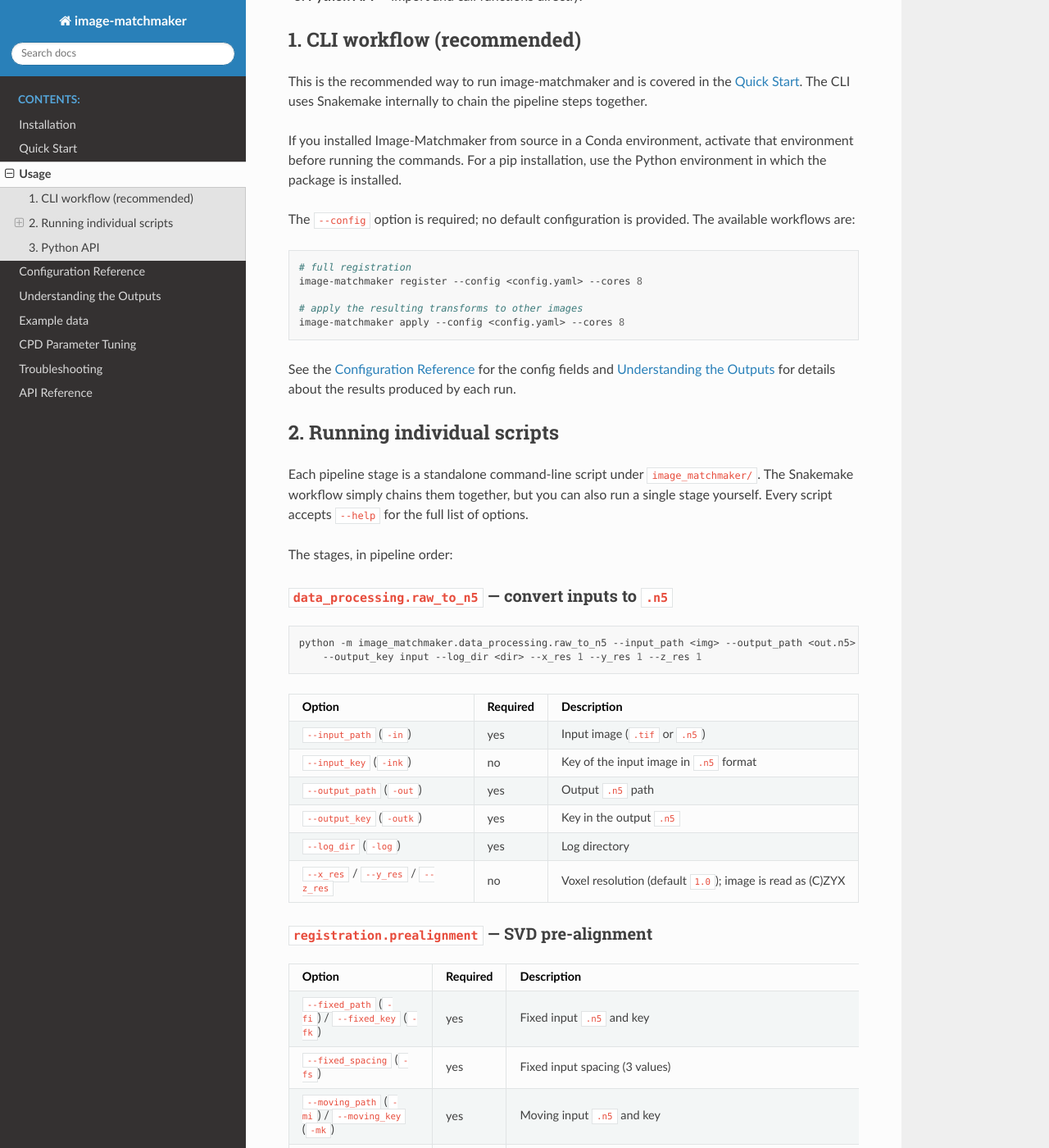
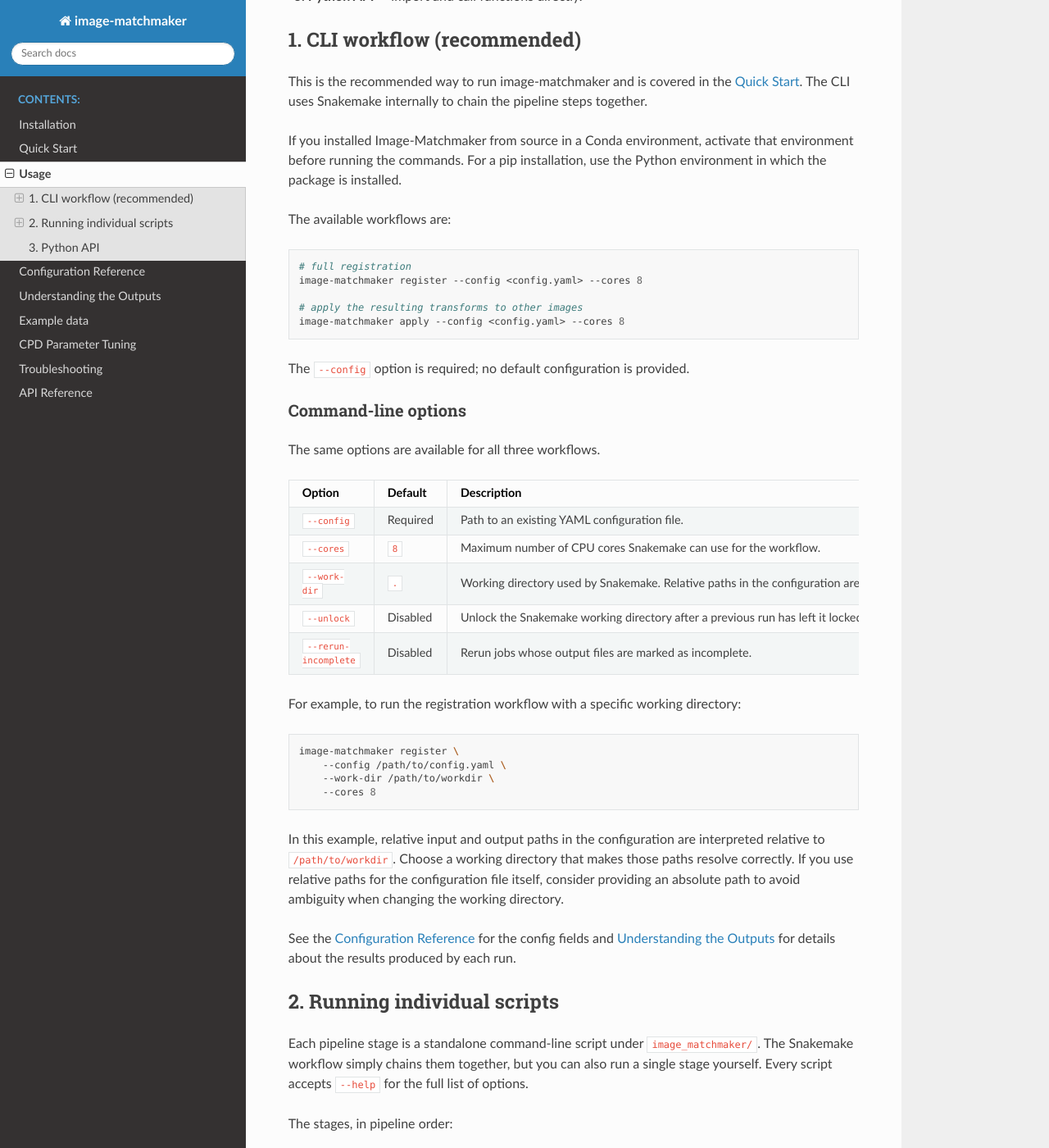
Before and after one commit to kreshuklab/image-matchmaker, a Sphinx documentation site: the page built from docs/source/usage.md, in a window 1280 px wide and 1400 px high, scrolled down 272 px. Shown: the whole window at 82% size. Built offline with Sphinx 7.4.7 and the Read the Docs theme 3.1.0, drawn with Linux system fonts in a browser that asks for light colours.

Commit message:
docs: add cli options and update working directory illustration

````diff
--- a/docs/source/usage.md
+++ b/docs/source/usage.md
@@ -23,6 +23,31 @@
 # apply the resulting transforms to other images
 image-matchmaker apply --config <config.yaml> --cores 8
 ```
+
+The `--config` option is required; no default configuration is provided.
+
+### Command-line options
+
+The same options are available for all three workflows.
+
+| Option | Default | Description |
+|---|---|---|
+| `--config` | Required | Path to an existing YAML configuration file. |
+| `--cores` | `8` | Maximum number of CPU cores Snakemake can use for the workflow. |
+| `--work-dir` | `.` | Working directory used by Snakemake. Relative paths in the configuration are resolved against this directory, not necessarily against the directory from which you launch the command. |
+| `--unlock` | Disabled | Unlock the Snakemake working directory after a previous run has left it locked. Use this to unlock the directory rather than to run the workflow. |
+| `--rerun-incomplete` | Disabled | Rerun jobs whose output files are marked as incomplete. |
+
+For example, to run the registration workflow with a specific working directory:
+
+```bash
+image-matchmaker register \
+    --config /path/to/config.yaml \
+    --work-dir /path/to/workdir \
+    --cores 8
+```
+
+In this example, relative input and output paths in the configuration are interpreted relative to `/path/to/workdir`. Choose a working directory that makes those paths resolve correctly. If you use relative paths for the configuration file itself, consider providing an absolute path to avoid ambiguity when changing the working directory.
 
 See the {doc}`Configuration Reference <config_ref>` for the config fields and
 {doc}`Understanding the Outputs <outputs>` for details about the results produced by each run.
````
Also changed, not shown: other parts of docs/source/usage.md (+1 -1 lines), docs/source/example_data.md (+6 -3 lines), docs/source/quickstart.md (+5 -1 lines).
